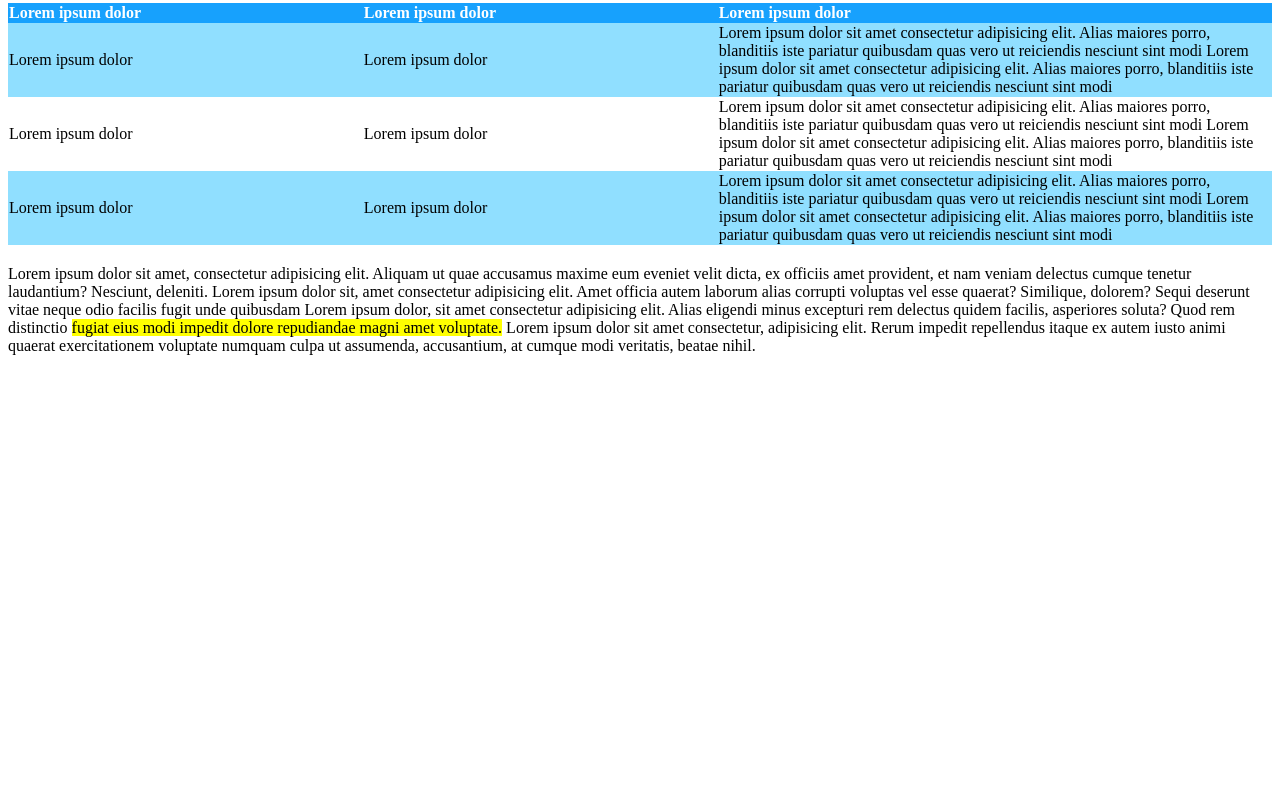
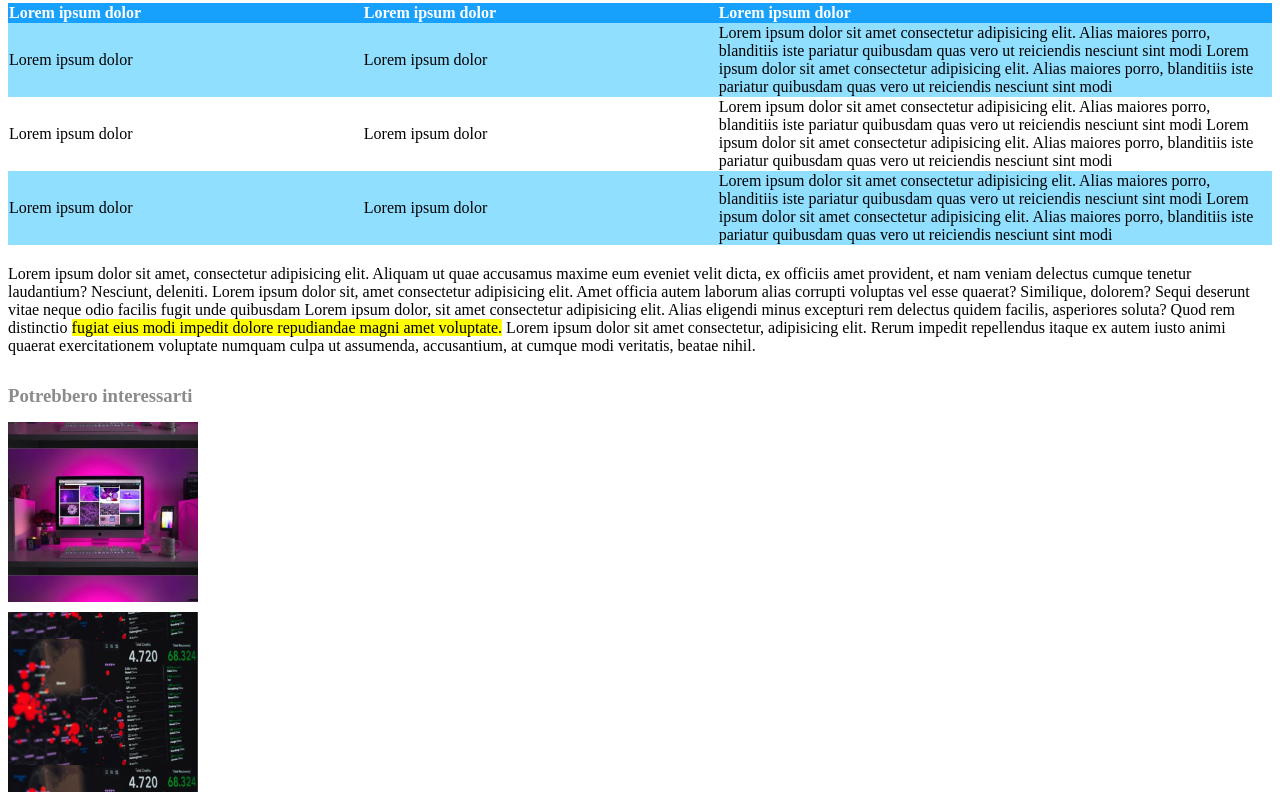
Before and after one commit to moretti-matteo/html-css-booleaner, a plain HTML site: page index.html in a window 1280 px wide. Shown: the part 992-1792 px from the top of the page. Before the commit the page ends 1363 px from the top, so only its background shows below. Drawn offline with Linux system fonts and the light colour scheme.

Commit message:
implementato footer

```diff
--- a/index.html
+++ b/index.html
@@ -104,6 +104,12 @@
             veritatis, beatae nihil.
         </p>
     </main>
+
+    <footer>
+        <h3 class="grey-text">Potrebbero interessarti</h3>
+        <div class="img-footer-1"></div>
+        <div class="img-footer-2"></div>
+    </footer>
 </body>
 
 </html>
--- a/style/style.css
+++ b/style/style.css
@@ -70,3 +70,29 @@ thead{
 .heavenly-row{
     background:rgb(144, 223, 255);
 }
+
+footer{
+    margin-top: 30px;
+}
+
+footer h3{
+    margin-bottom:15px;
+}
+
+.img-footer-1{
+    background: url("../img/monitor.jpg");
+    width: 190px;
+    height: 180px;
+    background-position: center;
+    background-size: contain;
+
+}
+
+.img-footer-2{
+    background: url("../img/graph.jpg");
+    width: 190px;
+    height: 180px;
+    background-position: center;
+    background-size: contain;
+    margin-top:10px;
+}
```
